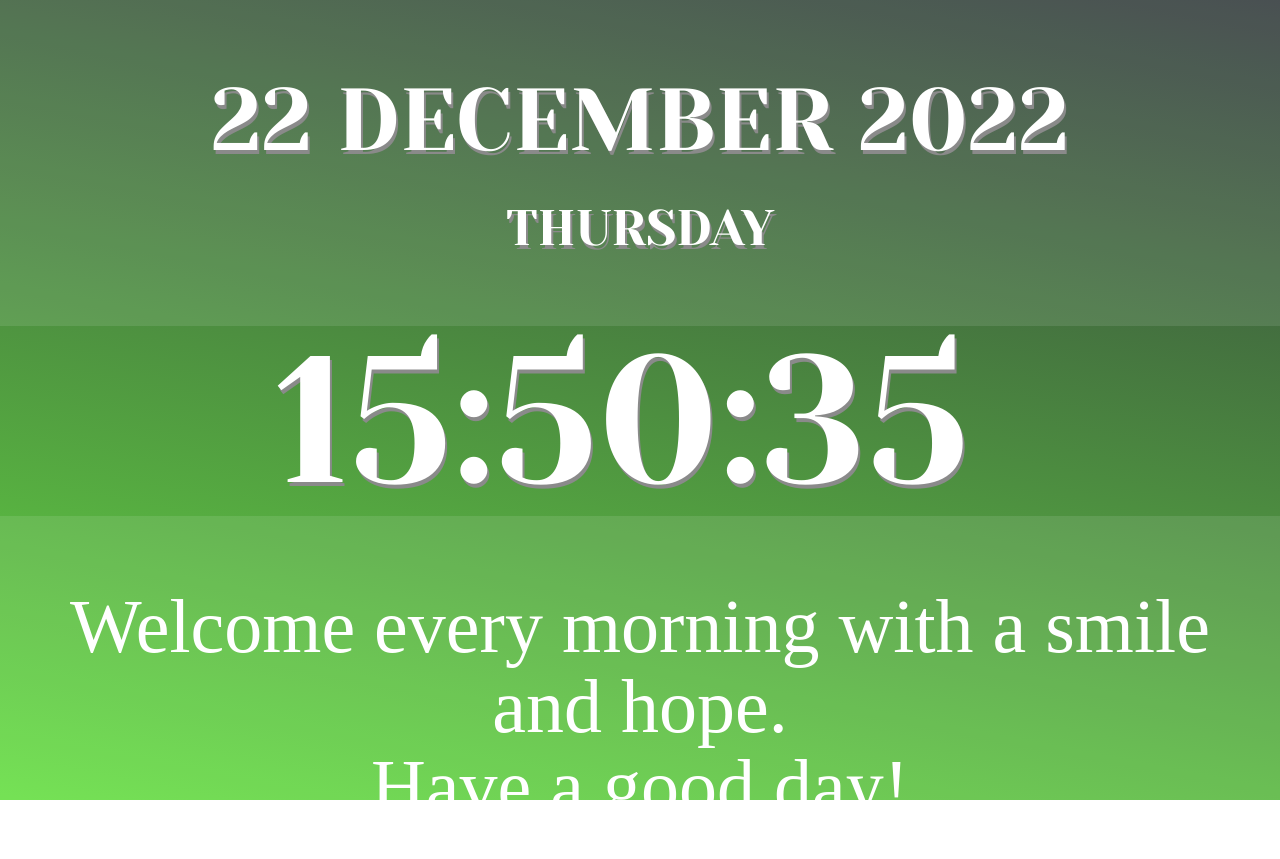
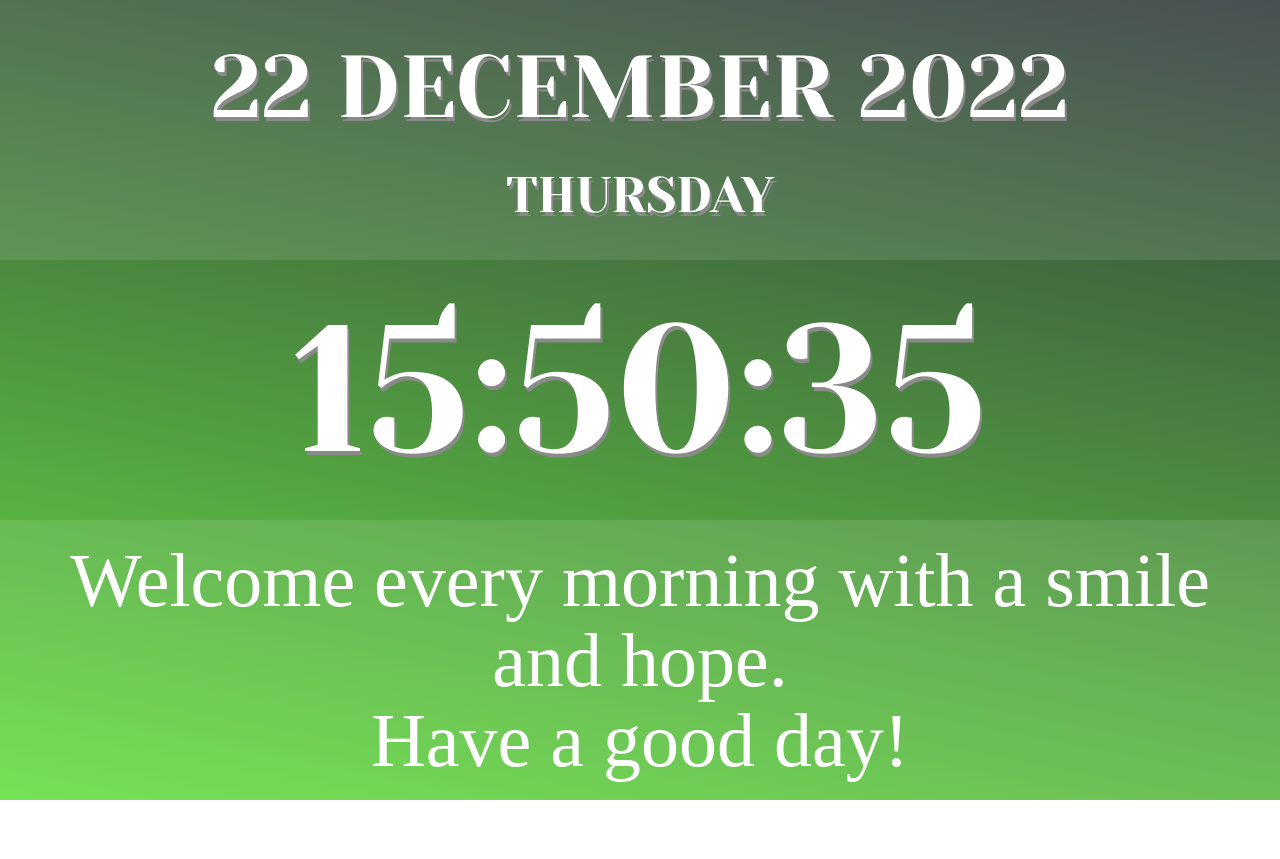
Before and after one commit to KatherinaKulinich/TODAY, a plain HTML site: page index.html in a window 1280 px wide. After the commit the page ends 800 px from the top, so only its background shows below. Drawn offline with Linux system fonts and the light colour scheme; a web font is replaced by a local one.

Commit message:
add @media

```diff
--- a/index.html
+++ b/index.html
@@ -9,12 +9,12 @@
 </head>
 <body>
     <div id="container">
-        <div class="box">
+        <div class="date-box">
             <p id="date"></p>
             <p id="weekDay"></p>
         </div>
         <p id="time"></p>
-        <div class="box">
+        <div class="wish-box">
             <p id="wish"></p>
         </div>
     </div>
--- a/styles.css
+++ b/styles.css
@@ -16,51 +16,114 @@ body {
 }
 
 #weekDay {
-    font-size: 50px;
-    line-height: 56px;
+    font-size: 24px;
+    line-height: 30px;
     text-transform: uppercase;
-    text-shadow:2px 4px 0px #8a8a8a;
+    text-shadow: 2px 2px 0px #8a8a8a;
 }
 
 #date {
-    font-size: 88px;
-    line-height: 100px;
+    font-size: 35px;
+    line-height: 38px;
     text-transform: uppercase;
-    text-shadow: 2px 4px 0px #8a8a8a;
+    text-shadow: 2px 2px 0px #8a8a8a;
 }
 
 #wish {
-    font-size: 76px;
-    line-height: 80px;
+    font-size: 36px;
+    line-height: 39px;
     text-align: center;
-    min-height: 270px;
-    max-width: 1400px;
     font-family: 'Corinthia';
+    display: flex;
+    align-items: center;
 }
 
 #time {
-    font-size: 180px;
-    line-height: 190px;
-    text-shadow: 2px 4px 0px #8a8a8a;
-    min-width: 730px;
+    font-size: 80px;
+    line-height: 86px;
+    text-shadow: 2px 2px 0px #8a8a8a;
+    display: flex;
+    align-items: center;
+    justify-content: center;
 }
 
 #container {
     height: 100vh;
     width: 100%;
-    display: flex;
-    flex-direction: column;
-    align-items: center;
-    justify-content: space-between;
+    display: grid;
+    grid-template-columns: 1fr;
+    grid-template-rows: 1fr 1fr 1fr;
 }
 
-.box {
+.date-box,
+.wish-box {
     width: 100%;
     display: flex;
+    padding: 20px;
     flex-direction: column;
     gap: 30px;
     align-items: center;
     justify-content: center;
-    padding: 70px;
     background-color: rgba(255, 255, 255, .1)
 }
+
+
+
+
+
+
+@media (min-width: 768px) {
+    #date {
+        font-size: 56px;
+        line-height: 59px;
+    }
+
+    #wish {
+        font-size: 56px;
+        line-height: 60px;
+    }
+
+    #time {
+        font-size: 130px;
+        line-height: 140px;
+        text-shadow: 2px 4px 0px #8a8a8a;
+    }
+
+    #weekDay {
+        font-size: 40px;
+        line-height: 45px;
+    }
+}
+
+
+
+
+@media (min-width: 1024px) {
+    #date {
+        font-size: 88px;
+        line-height: 100px;
+        text-shadow: 2px 4px 0px #8a8a8a;
+    }
+
+    #wish {
+        font-size: 76px;
+        line-height: 80px;
+    }
+
+    #time {
+        font-size: 180px;
+        line-height: 190px;
+    }
+
+    #weekDay {
+        font-size: 50px;
+        line-height: 56px;
+        text-shadow: 2px 4px 0px #8a8a8a;
+    }
+}
+
+@media (min-width: 1024px) {
+    #wish {
+        max-width: 1400px;
+    }
+}
```
Also changed, not shown: 1 other file.
